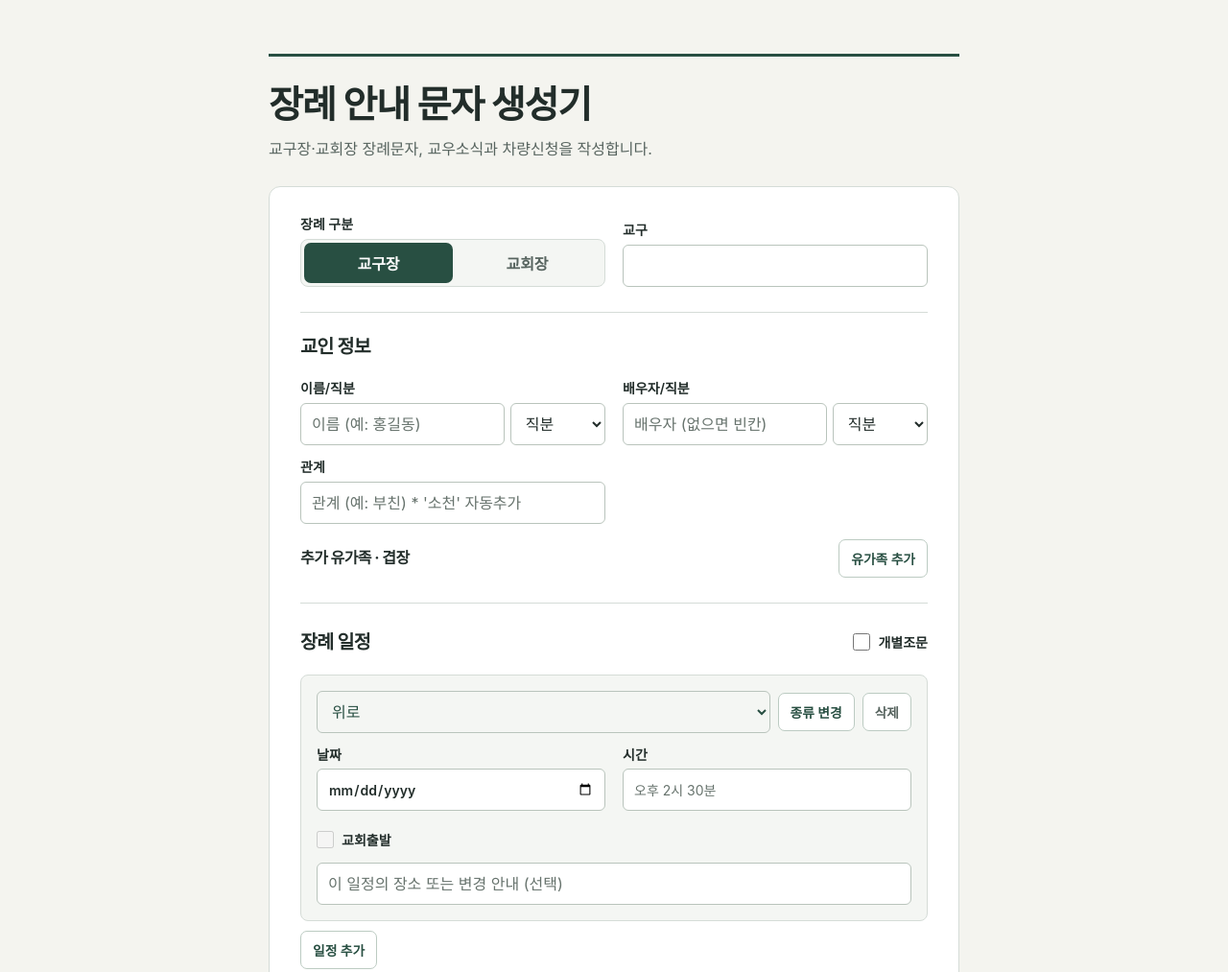
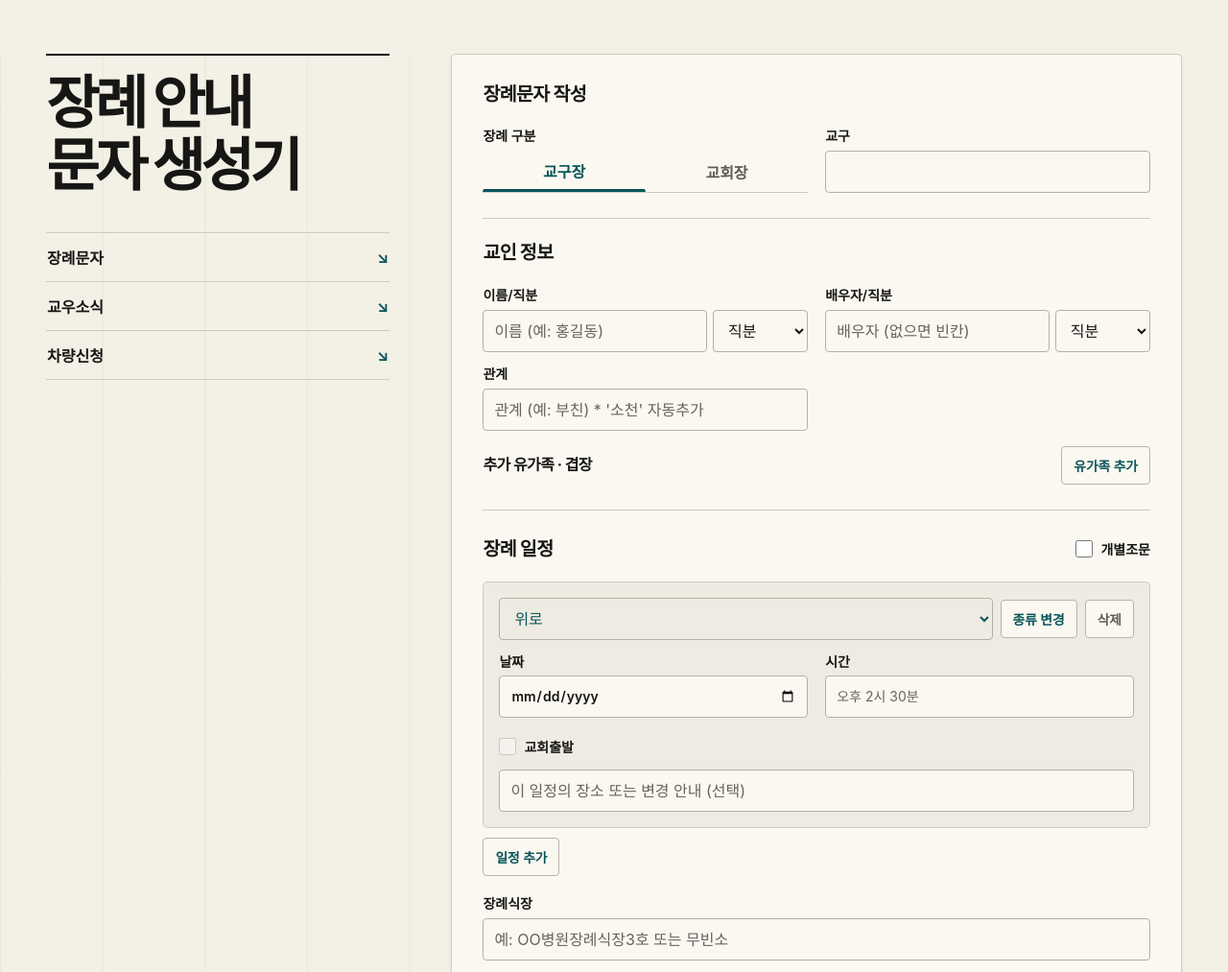
Before and after one commit to ssung123-del/funeral-app, a plain HTML site: page index.html in a window 1280 px wide. Shown: the top 1013 px of the page at 96% size. Drawn offline with nearby package versions, Linux system fonts and the light colour scheme; a web font is replaced by a local one.

Commit message:
크림색 그리드와 청록 강조로 작성 화면 및 탐색 정리

```diff
--- a/index.html
+++ b/index.html
@@ -9,43 +9,57 @@
   <style>
     :root {
       color-scheme: light;
-      --ink: #222d2a;
-      --muted: #57645f;
-      --line: #d5dcd7;
-      --paper: #fff;
-      --soft: #f4f6f3;
-      --pine: #284f42;
+      --ink: #161614;
+      --muted: #5e5c56;
+      --line: #d0cabe;
+      --paper: #faf8f0;
+      --soft: #eeebe2;
+      --pine: #07545a;
       font-family: Pretendard, -apple-system, BlinkMacSystemFont, "Apple SD Gothic Neo", sans-serif;
       color: var(--ink);
-      background: #f4f4ef;
+      background: #f3f0e6;
     }
     * { box-sizing: border-box; }
-    body { margin: 0; }
-    .app-shell { width: min(100% - 40px, 720px); margin: 56px auto 72px; }
-    .masthead { border-top: 3px solid var(--pine); padding: 24px 0 26px; }
+    body {
+      margin: 0;
+      background-image: linear-gradient(90deg, #ada79526 1px, transparent 1px);
+      background-size: max(64px, calc(100vw / 12)) 100%;
+    }
+    .app-shell { width: min(calc(100% - 80px), 1184px); margin: 56px auto 72px;
+      display: grid; grid-template-columns: minmax(240px, .8fr) minmax(0, 1.7fr);
+      align-items: start; gap: clamp(28px, 5vw, 76px); }
+    .masthead { position: sticky; top: 40px; padding: 18px 0 0; border-top: 2px solid var(--ink); }
     h1, h2, h3, summary { margin: 0; line-height: 1.35; letter-spacing: -.035em; }
-    h1 { font-size: clamp(1.85rem, 4vw, 2.45rem); font-weight: 700; }
+    h1 { font-size: clamp(2.85rem, 4.7vw, 4.5rem); font-weight: 800; line-height: 1.08; letter-spacing: -.075em; }
+    h1 span { display: block; }
+    .workspace { min-width: 0; }
+    .task-links { display: grid; margin-top: 36px; border-top: 1px solid var(--line); }
+    .task-links a { display: flex; align-items:center; justify-content:space-between; padding: 13px 1px; border-bottom: 1px solid var(--line); color: var(--ink); text-decoration: none; font-weight: 650; }
+    .task-links a::after { content: "↘"; color: var(--pine); }
+    .task-links a:hover { color: var(--pine); }
     h2, summary { font-size: 1.22rem; font-weight: 700; }
     h3 { font-size: 1rem; }
     .subtitle { word-break: keep-all; margin: 7px 0 0; color: var(--muted); line-height: 1.55; }
-    .card { background: var(--paper); padding: 28px 32px; margin-bottom: 16px; border: 1px solid var(--line); border-radius: 12px; }
+    .card { background: var(--paper); padding: 28px 32px; margin-bottom: 16px; border: 1px solid var(--line); border-radius: 5px; box-shadow: 0 2px 4px #302c2010; scroll-margin-top: 16px; }
     .card > h2 { margin-bottom: 20px; }
     .block-title { margin: 26px 0 16px; padding-top: 22px; border-top: 1px solid var(--line); }
     .top-fields, .person-wrap, .inline-2, #vehicleForm { display: grid; grid-template-columns: repeat(2,minmax(0,1fr)); gap: 12px 18px; }
     .top-fields { align-items: end; }
     .top-fields .field, .person-wrap .field, #vehicleForm .field { margin: 0; }
-    .segmented { display: flex; padding: 3px; border-radius: 8px; background: var(--soft); border: 1px solid var(--line); }
+    .segmented { display: flex; height:44px; border-bottom: 1px solid var(--line); }
     button, input, select, textarea { font: inherit; }
     button, summary { cursor: pointer; }
-    button { border: 1px solid transparent; border-radius: 7px; font-weight: 600; }
+    button { border: 1px solid transparent; border-radius: 4px; font-weight: 600; }
     .seg-btn { flex: 1; padding: 8px 4px; color: var(--muted); background: transparent; }
-    .seg-btn.active, .primary-btn { background: var(--pine); color: white; }
+    .seg-btn { border-radius: 0; }
+    .seg-btn.active { color: var(--pine); border-bottom: 3px solid var(--pine); }
+    .primary-btn { background: var(--pine); color: white; }
     .field { margin-bottom: 16px; }
     label, .field-label { display: block; margin-bottom: 6px; font-size: .875rem; font-weight: 600; color: var(--ink); }
     label i { display:none; }
-    input, select, textarea { width: 100%; min-width: 0; height: 44px; padding: 9px 11px; background: white; border: 1px solid #b9c4bc; border-radius: 6px; color: var(--ink); }
-    input::placeholder { color: #67736d; font-weight: 400; }
-    :focus-visible { outline: 3px solid #739784; outline-offset: 2px; }
+    input, select, textarea { width: 100%; min-width: 0; height: 44px; padding: 9px 11px; background: var(--paper); border: 1px solid #b5b0a4; border-radius: 4px; color: var(--ink); }
+    input::placeholder { color: #67645e; font-weight: 400; }
+    :focus-visible { outline: 3px solid #197278; outline-offset: 2px; }
     select:disabled { opacity: 1; color: var(--pine); background: var(--soft); }
     .name-row { display:grid; grid-template-columns: minmax(0,1fr) 6.2em; gap: 6px; }
     .hint-tag { align-self: end; color: var(--muted); font-size: .85rem; }
@@ -53,10 +67,10 @@
     .overlap-head, .overlap-top, .result-meta, .result-headline, .schedule-title { display:flex; align-items:center; gap: 8px; }
     .overlap-head h3, .schedule-title h2 { margin-right: auto; }
     .overlap-head select, .overlap-top select { flex:1; width: auto; min-width: 0; }
-    .outline-btn, .copy-btn, .delete-btn, .ghost-btn { color: var(--pine); border-color: #bccbc2; background: white; padding: 9px 12px; }
+    .outline-btn, .copy-btn, .delete-btn, .ghost-btn { color: var(--pine); border-color: #b8b4a9; background: var(--paper); padding: 9px 12px; }
     .outline-btn, .delete-btn, .copy-btn { flex: none; font-size: .86rem; }
     .remove-event, .delete-btn { color: var(--muted); }
-    .schedule-box, .overlap-card, .result-box { margin: 10px 0; padding: 16px; border-radius: 8px; border: 1px solid var(--line); background: var(--soft); }
+    .schedule-box, .overlap-card, .result-box { margin: 10px 0; padding: 16px; border-radius: 5px; border: 1px solid var(--line); background: var(--soft); }
     .schedule-box .inline-2, .overlap-top { margin: 12px 0; }
     .overlap-card .field:last-child { margin-bottom: 0; }
     .check-line { display:flex; align-items:center; gap:8px; min-height: 36px; margin: 0 0 6px; cursor:pointer; }
@@ -72,7 +86,7 @@
     .result-headline { flex-wrap:wrap; }
     .result-title { font-weight: 700; }
     .byte-chip, .badge-chip { color: var(--muted); font-size: .8rem; }
-    .badge-chip { padding: 3px 6px; border-radius: 4px; background: #e4ebe4; }
+    .badge-chip { padding: 3px 6px; border-radius: 4px; background: #e4e1d8; }
     .result-box.success { border-left: 3px solid var(--pine); }
     .result-text, .auto-hall-text { margin:0; font: inherit; line-height:1.65; white-space:pre-wrap; overflow-wrap:anywhere; }
     details.card summary { color: var(--pine); }
@@ -81,9 +95,17 @@
     #vehicleForm button, #tripField { grid-column: 1/-1; }
     #vehicleResult .copy-btn { display:block; margin:0 0 12px auto; }
     .hidden, [hidden] { display:none !important; }
+    @media (max-width: 880px) {
+      .app-shell { display:block; width:min(calc(100% - 48px), 700px); margin:28px auto 48px; }
+      .masthead { position:static; margin-bottom:16px; padding:18px 0 0; }
+      .task-links { display:flex; gap:14px; margin-top:18px; }
+      .task-links a { flex:1; font-size:.92rem; gap:4px; }
+      h1 span { display:inline; }
+    }
     @media (max-width: 580px) {
       .app-shell { width: calc(100% - 24px); margin:20px auto 32px; }
-      .masthead { padding:18px 4px 20px; }
+      .masthead { padding:16px 0 0; }
+      h1 { font-size:clamp(2.15rem, 8.7vw, 3rem); }
       .card { padding:20px 16px; }
       .person-wrap, #vehicleForm { grid-template-columns: minmax(0,1fr); }
       .top-fields { gap:10px; }
@@ -99,11 +121,17 @@
 <body>
   <main class="app-shell">
     <header class="masthead">
-      <h1>장례 안내 문자 생성기</h1>
-      <p class="subtitle">교구장·교회장 장례문자, 교우소식과 차량신청을 작성합니다.</p>
+      <h1><span>장례 안내</span> <span>문자 생성기</span></h1>
+      <nav class="task-links" aria-label="작성할 문구 선택">
+        <a href="#funeral">장례문자</a>
+        <a href="#step2Section">교우소식</a>
+        <a href="#vehicle">차량신청</a>
+      </nav>
 
     </header>
-    <section class="card">
+    <div class="workspace">
+    <section class="card" id="funeral">
+      <h2>장례문자 작성</h2>
       <div class="top-fields">
         <div>
           <span class="field-label">장례 구분</span>
@@ -257,6 +285,7 @@
         <pre class="result-text" id="vehicleText"></pre>
       </div>
     </details>
+    </div>
   </main>
 
   <script>
@@ -882,6 +911,17 @@
       toggleMode("district");
       bindEvents();
       bindVehicleForm();
+      function openLinkedPanel(hash) {
+        if (hash === "#step2Section" || hash === "#vehicle") {
+          document.getElementById(hash.slice(1)).open = true;
+        }
+      }
+      document.querySelector(".task-links").addEventListener("click", event => {
+        const link = event.target.closest("a");
+        if (link) openLinkedPanel(link.hash);
+      });
+      window.addEventListener("hashchange", () => openLinkedPanel(location.hash));
+      openLinkedPanel(location.hash);
     }
 
     init();
```
